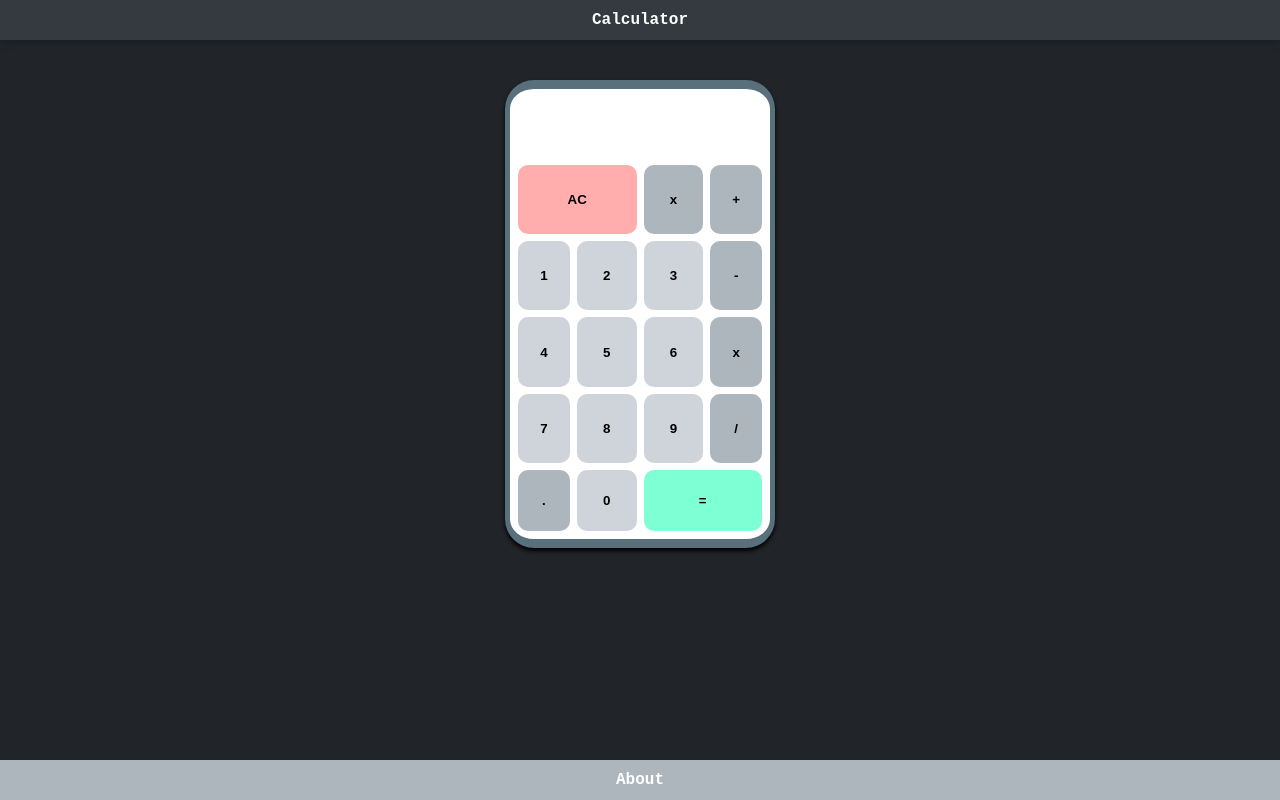
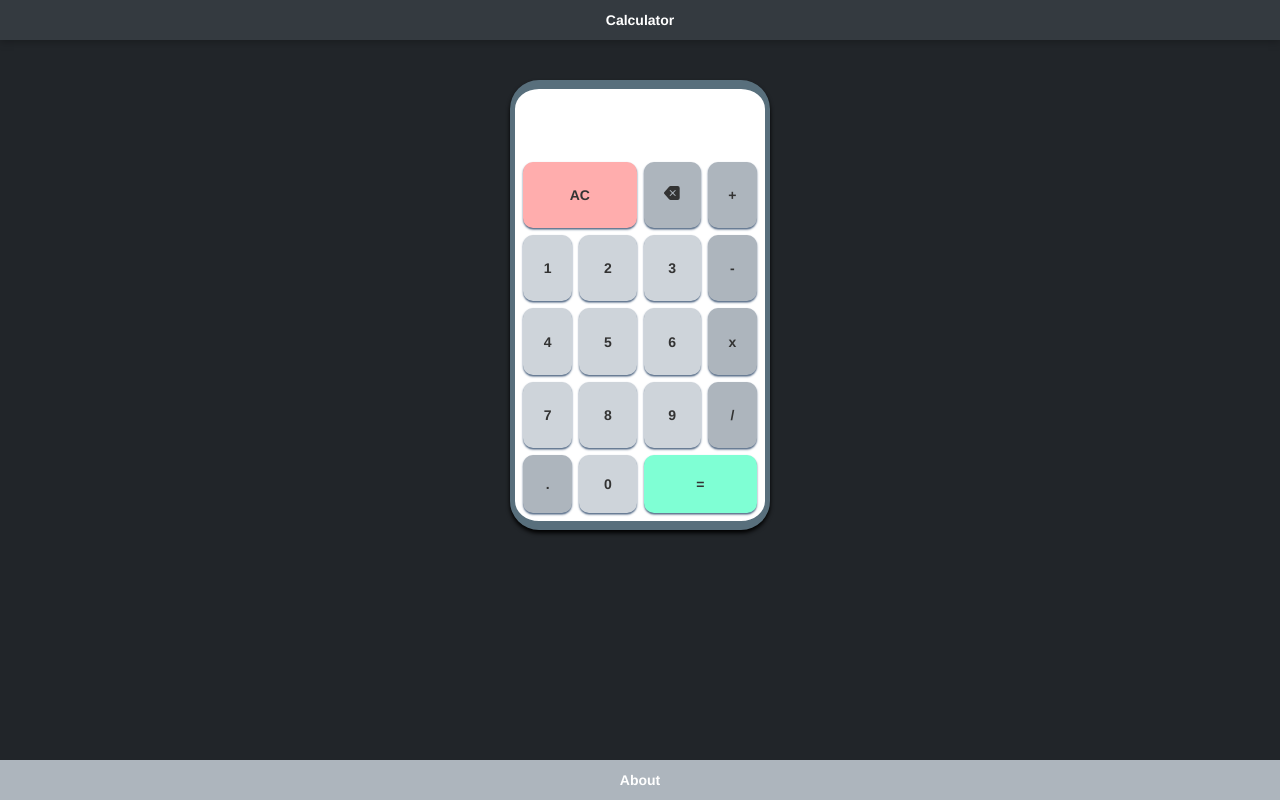
Before and after one commit to VishnuKun/calculator, a plain HTML site: page index.html in a window 1280 px wide. Drawn offline with nearby package versions, Linux system fonts and the light colour scheme.

Commit message:
Added clear icon.

```diff
--- a/index.html
+++ b/index.html
@@ -6,7 +6,9 @@
     <meta name="viewport" content="width=device-width, initial-scale=1.0">
     <title>Calculator</title>
     <link rel="stylesheet" href="style/styles.css">
+
 </head>
+<link rel="stylesheet" href="https://maxcdn.bootstrapcdn.com/bootstrap/3.3.7/css/bootstrap.min.css">
 <body>
     <div class="main-container">
         <div id="header">Calculator</div>
@@ -15,7 +17,11 @@
                 <div id="inputOutputArea"></div>
 
                 <button id="allClear">AC</button>
-                <button id="clear">x</button>
+                <button id="clear">
+                    <svg xmlns="http://www.w3.org/2000/svg" width="16" height="16" fill="currentColor" class="bi bi-backspace-fill" viewBox="0 0 16 16">
+                        <path d="M15.683 3a2 2 0 0 0-2-2h-7.08a2 2 0 0 0-1.519.698L.241 7.35a1 1 0 0 0 0 1.302l4.843 5.65A2 2 0 0 0 6.603 15h7.08a2 2 0 0 0 2-2V3zM5.829 5.854a.5.5 0 1 1 .707-.708l2.147 2.147 2.146-2.147a.5.5 0 1 1 .707.708L9.39 8l2.146 2.146a.5.5 0 0 1-.707.708L8.683 8.707l-2.147 2.147a.5.5 0 0 1-.707-.708L7.976 8 5.829 5.854z"/>
+                      </svg>
+                </button>
                 <button id="plus">+</button>
 
                 <button id="one">1</button>
--- a/style/styles.css
+++ b/style/styles.css
@@ -131,6 +131,13 @@
     margin: 0px;
     font-weight: 600;
     color: black;
+    box-shadow: 0px 1.5px 2px #354f70df;
+    cursor: pointer;
+}
+
+button:active {
+    background-color: currentColor;
+    transform: translateY(1px);
 }
 
 #allClear,
```
